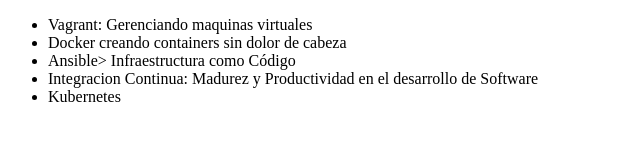
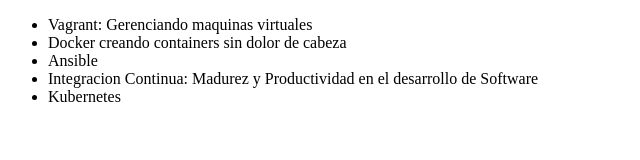
Before and after one commit to jmayta73/alura-git, a plain HTML site: page index.html in a window 1280 px wide. Shown: the whole page, without its empty margins (0-640 px from the left). Drawn offline with Linux system fonts and the light colour scheme.

Commit message:
Revert "Cambiando el nombre del Curso Ansible"
This reverts commit 09ef12c8b888d9af477dece89416a87e1dca9f66.

```diff
--- a/index.html
+++ b/index.html
@@ -10,7 +10,7 @@
     <ul>
         <li>Vagrant: Gerenciando maquinas virtuales</li>
         <li>Docker creando containers sin dolor de cabeza</li>
-        <li>Ansible> Infraestructura como Código</li>
+        <li>Ansible</li>
         <li>Integracion Continua: Madurez  y Productividad en el desarrollo de Software</li>
         <li>Kubernetes</li>
     </ul>
```
